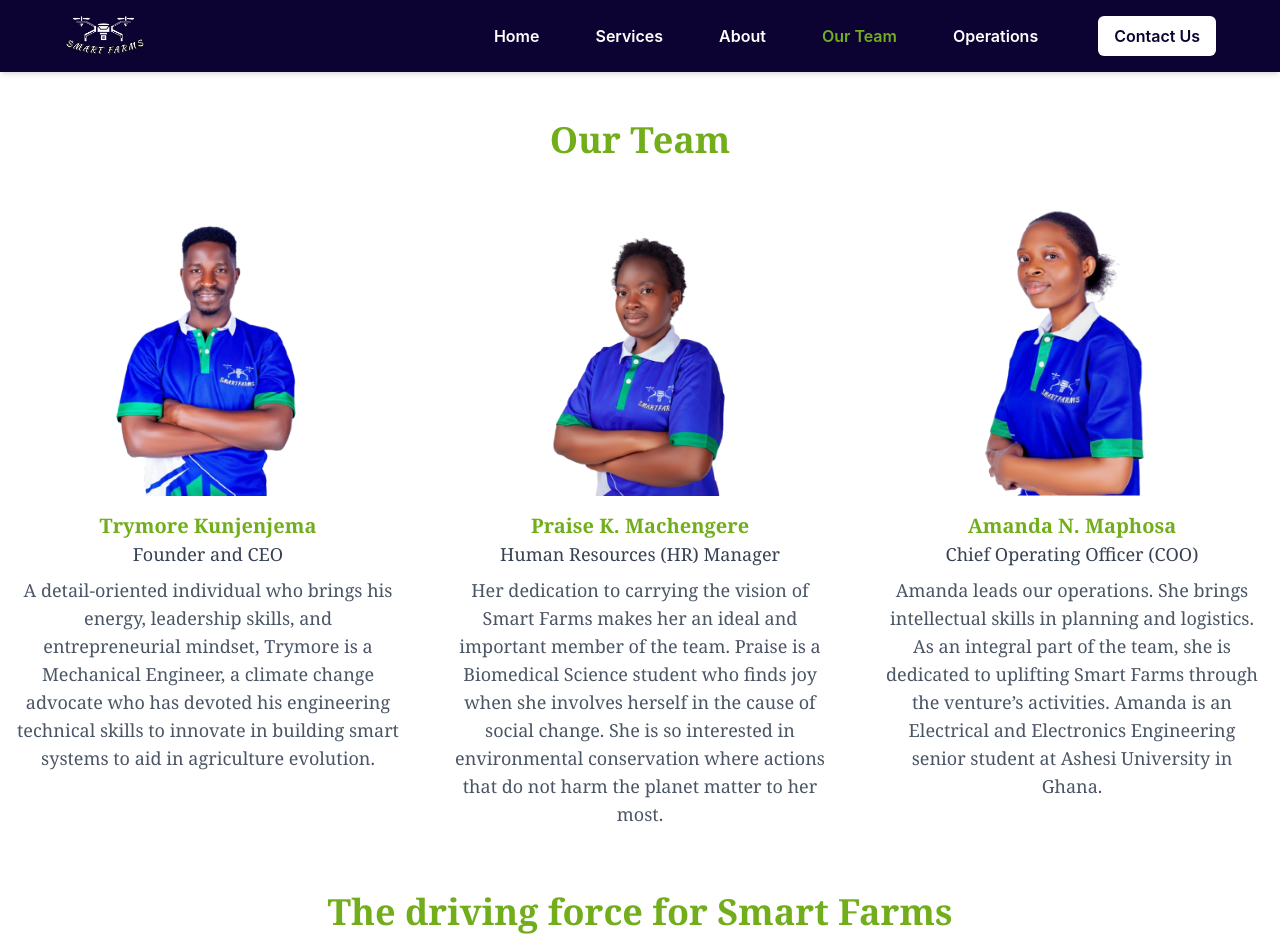
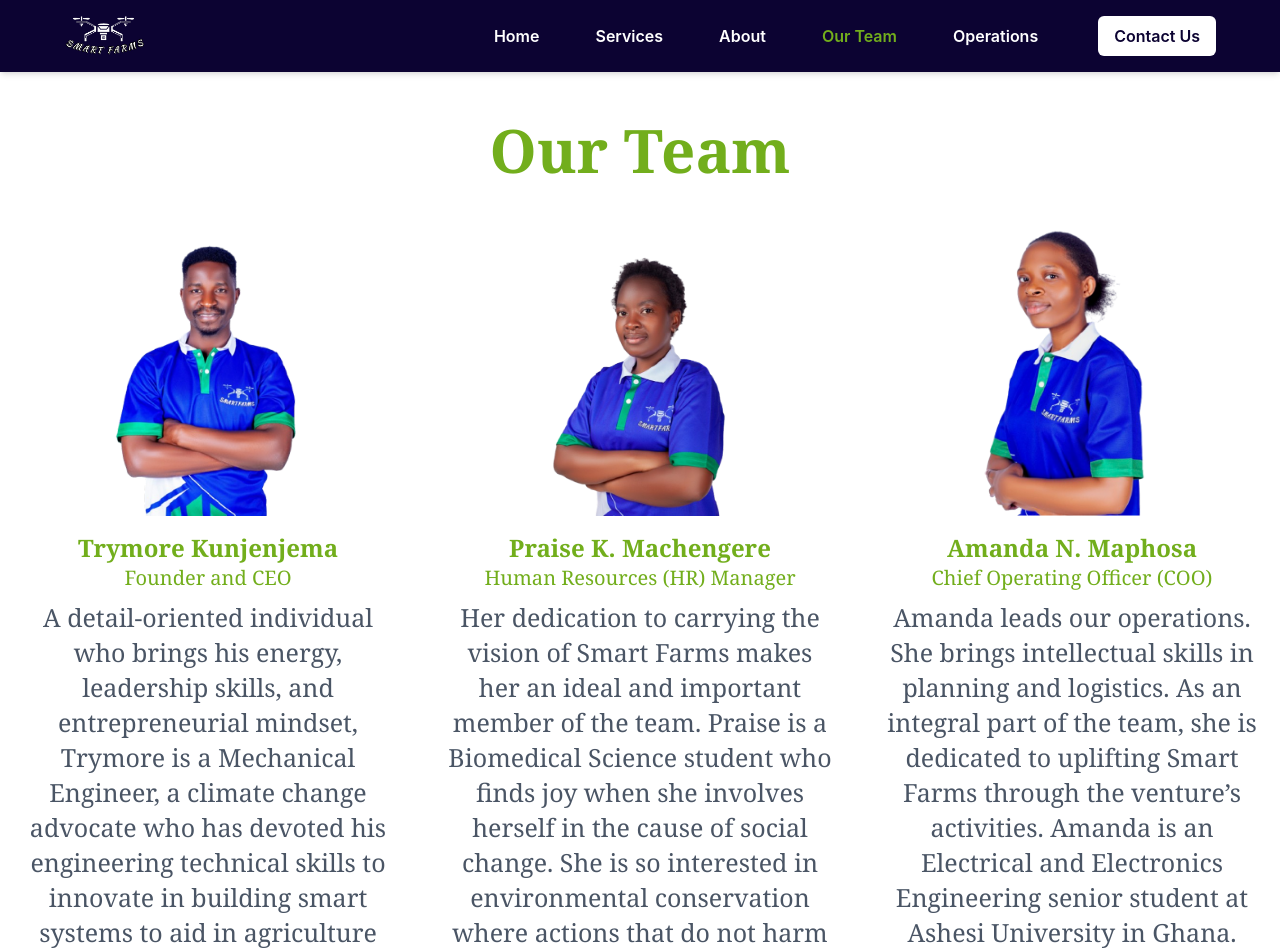
Before and after one commit to HudsonWayne/Smart-Farms, a Next.js app: page /our-team in a window 1280 px wide. Shown: the top 952 px of the page. Built offline with nearby package versions, Linux system fonts and the light colour scheme; a web font is replaced by a local one.

Commit message:
initial commit

```diff
--- a/src/pages/our-team.tsx
+++ b/src/pages/our-team.tsx
@@ -5,7 +5,7 @@ export default function OurTeamPage() {
     <div className="max-w-7xl mx-auto px-4 py-12" style={{ fontFamily: "Georgia, serif" }}>
       {/* Section Title */}
       <div className="text-center mb-12">
-        <h2 className="text-4xl font-bold" style={{ color: "#72AE1C" }}>
+        <h2 className="text-5xl font-bold" style={{ color: "#72AE1C", fontSize:"60px", }}>
           Our Team
         </h2>
       </div>
@@ -19,9 +19,9 @@ export default function OurTeamPage() {
             alt="Trymore Kunjenjema"
             className="w-full h-72 mx-auto mb-4 object-contain"
           />
-          <h3 className="text-xl font-bold" style={{ color: "#72AE1C" }}>Trymore Kunjenjema</h3>
-          <p className="text-gray-700 font-medium text-lg">Founder and CEO</p>
-          <p className="text-gray-600 text-lg mt-2">
+          <h3 className="text-2xl font-bold" style={{ color: "#72AE1C" }}>Trymore Kunjenjema</h3>
+          <p className="text-gray-700 font-medium text-xl "style={{ color: "#72AE1C" }}>Founder and CEO</p>
+          <p className="text-gray-600 text-xl mt-2" style={{fontSize:"25px"}}>
             A detail-oriented individual who brings his energy, leadership skills, and entrepreneurial mindset, Trymore is a Mechanical Engineer, a climate change advocate who has devoted his engineering technical skills to innovate in building smart systems to aid in agriculture evolution.
           </p>
         </div>
@@ -33,9 +33,9 @@ export default function OurTeamPage() {
             alt="Praise K. Machengere"
             className="w-full h-72 mx-auto mb-4 object-contain"
           />
-          <h3 className="text-xl font-bold" style={{ color: "#72AE1C" }}>Praise K. Machengere</h3>
-          <p className="text-gray-700 font-medium text-lg">Human Resources (HR) Manager</p>
-          <p className="text-gray-600 text-lg mt-2">
+          <h3 className="text-2xl font-bold" style={{ color: "#72AE1C" }}>Praise K. Machengere</h3>
+          <p className="text-gray-700 font-medium text-xl"style={{ color: "#72AE1C" }}>Human Resources (HR) Manager</p>
+          <p className="text-gray-600 text-xl mt-2" style={{fontSize:"25px"}}>
             Her dedication to carrying the vision of Smart Farms makes her an ideal and important member of the team. Praise is a Biomedical Science student who finds joy when she involves herself in the cause of social change. She is so interested in environmental conservation where actions that do not harm the planet matter to her most.
           </p>
         </div>
@@ -47,9 +47,9 @@ export default function OurTeamPage() {
             alt="Amanda N. Maphosa"
             className="w-full h-72 mx-auto mb-4 object-contain"
           />
-          <h3 className="text-xl font-bold" style={{ color: "#72AE1C" }}>Amanda N. Maphosa</h3>
-          <p className="text-gray-700 font-medium text-lg">Chief Operating Officer (COO)</p>
-          <p className="text-gray-600 text-lg mt-2">
+          <h3 className="text-2xl font-bold" style={{ color: "#72AE1C" }}>Amanda N. Maphosa</h3>
+          <p className="text-gray-700 font-medium text-xl"style={{ color: "#72AE1C" }}>Chief Operating Officer (COO)</p>
+          <p className="text-gray-600 text-xl mt-2" style={{fontSize:"25px"}}>
             Amanda leads our operations. She brings intellectual skills in planning and logistics. As an integral part of the team, she is dedicated to uplifting Smart Farms through the venture’s activities. Amanda is an Electrical and Electronics Engineering senior student at Ashesi University in Ghana.
           </p>
         </div>
@@ -57,10 +57,10 @@ export default function OurTeamPage() {
 
       {/* The Driving Force Section */}
       <div className="mt-16 text-center">
-        <h2 className="text-4xl font-bold mb-[70px]" style={{ color: "#72AE1C" }} mb-4>
+        <h2 className="text-5xl font-bold mb-[70px]" style={{ color: "#72AE1C", fontSize:"40px" }}>
           The driving force for Smart Farms
         </h2>
-        <p className="text-lg text-gray-700 max-w-7xl mx-auto mt-4 mb-[70px]">
+        <p className="text-xl text-gray-700 max-w-7xl mx-auto mt-4 mb-[70px]"style={{fontSize:"25px"}}>
           “At Smart Farms, we are more than just a team, we are a movement of passionate, young innovators committed to transforming agriculture through technology. Our team is proudly youth-led, driven by a deep understanding of the challenges faced by small-scale farmers and a bold vision to create smarter, more sustainable solutions for the future. We believe that youth are not just the leaders of tomorrow, they are the changemakers of today. Our dynamic team brings together fresh ideas, technical expertise, and a strong sense of purpose to bridge the gap between traditional farming and the digital age. We are also proud of our gender-diverse team, made up of one male and two females, working side by side to challenge norms and ensure inclusive innovation in agriculture. Our diversity is our strength, helps us see problems differently, build empathy with the communities we serve, and co-create solutions that are practical and impactful”.
         </p>
       </div>
```
